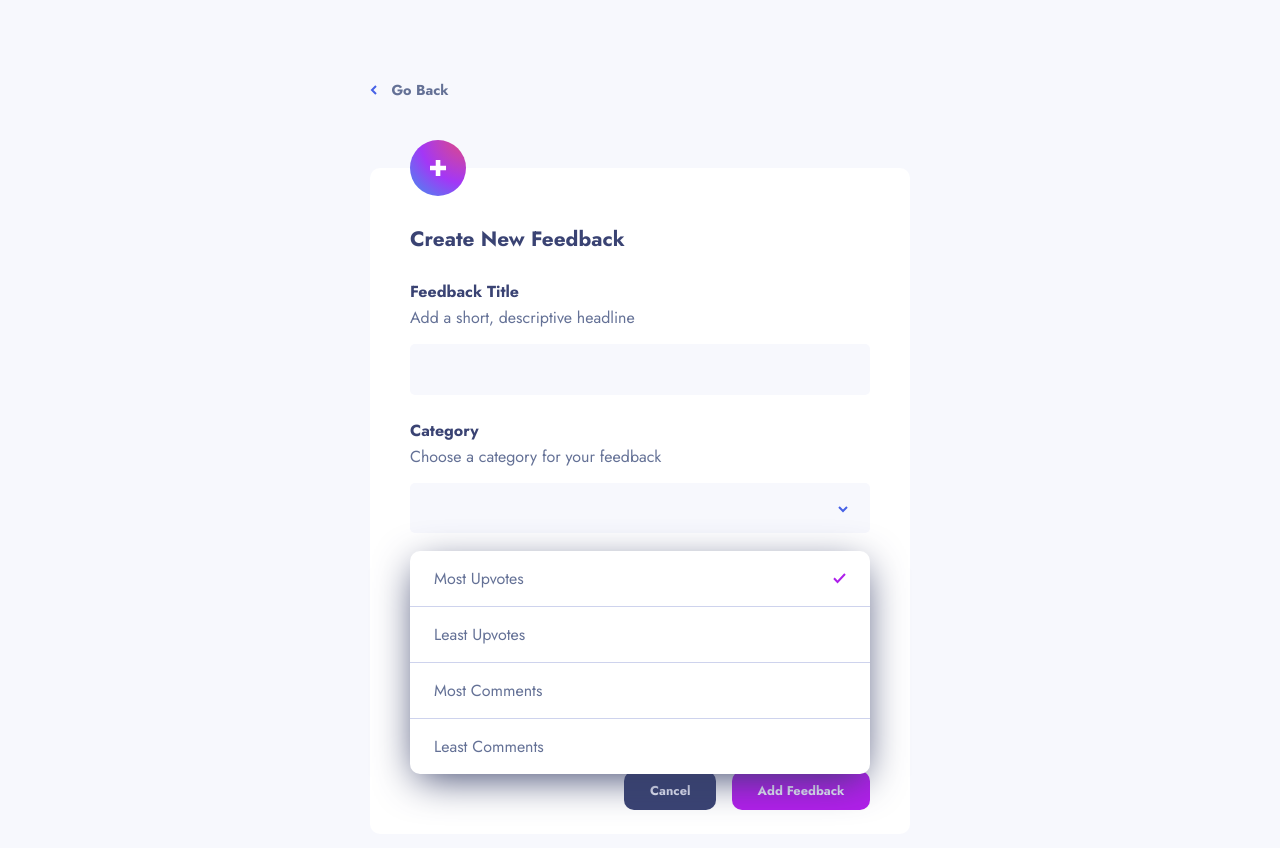
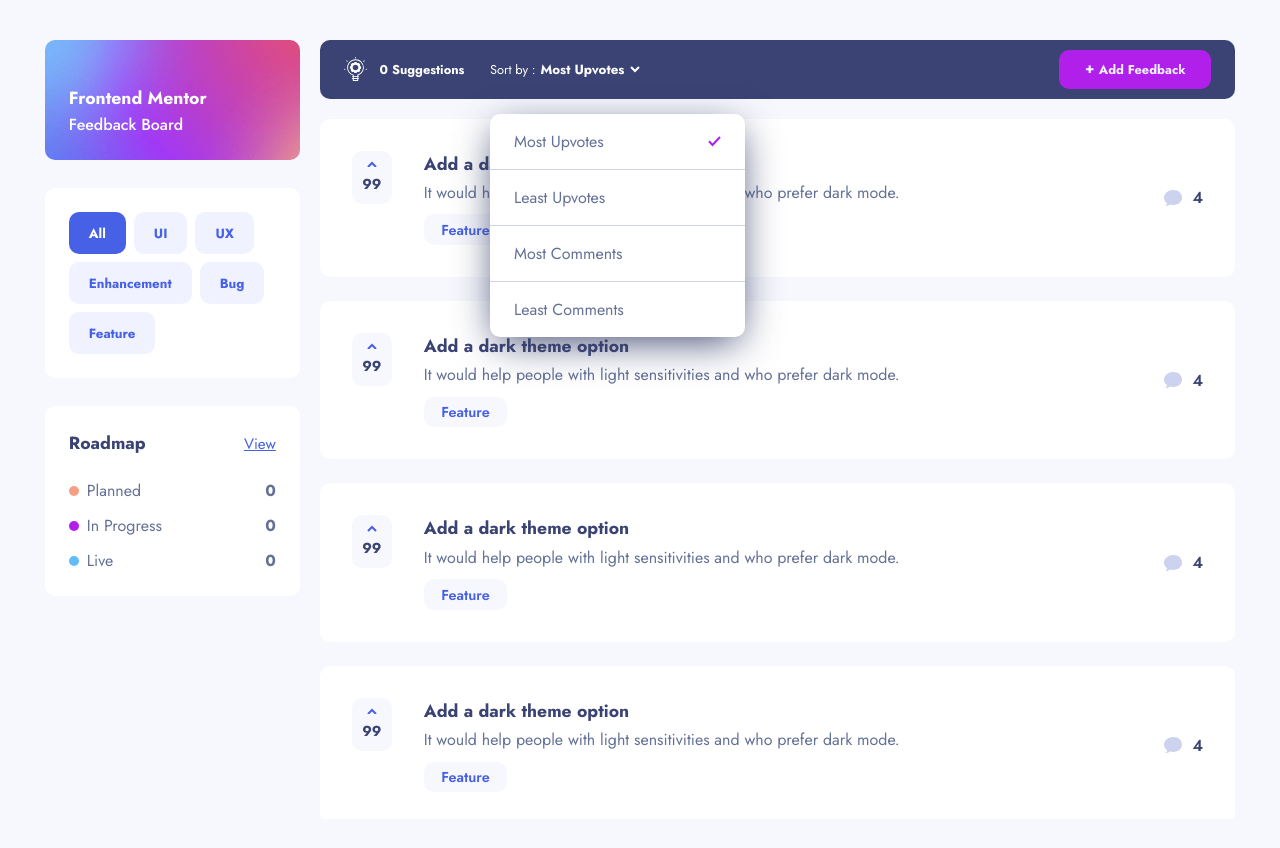
Before and after one commit to Victor-Nyagudi/product-feedback-app-react, a React (Create React App) app: page / in a window 1280 px wide. Shown: the top 848 px of the page. Built offline with nearby package versions, Linux system fonts and the light colour scheme.

Commit message:
Clicking a button in the DropdownMenu now toggles checkmanrk

```diff
--- a/src/App.js
+++ b/src/App.js
@@ -76,8 +76,8 @@
 
   return (
     <>
-      {/* <SuggestionsPage sharedProps={ sharedProps } /> */}
-      <AddEditFeedbackPage sharedProps={ sharedProps } />
+      <SuggestionsPage sharedProps={ sharedProps } />
+      {/* <AddEditFeedbackPage sharedProps={ sharedProps } /> */}
       {/* <FeedbackDetailPage sharedProps={ sharedProps } /> */}
       {/* <RoadMapPage sharedProps={ sharedProps } /> */}
     </>
--- a/src/components/pages/suggestions-page/main/SuggestionsHeader.js
+++ b/src/components/pages/suggestions-page/main/SuggestionsHeader.js
@@ -33,7 +33,14 @@
                             </button>
                         </p>
 
-                        <DropdownMenu />
+                        <DropdownMenu dropdownItems={
+                            [
+                                { buttonText: 'Most Upvotes', isSelected: true },
+                                { buttonText: 'Least Upvotes', isSelected: false },
+                                { buttonText: 'Most Comments', isSelected: false },
+                                { buttonText: 'Least Comments', isSelected: false },
+                            ]
+                        } />
                     </div>
                 </div>
 
--- a/src/components/shared/DropdownMenu.js
+++ b/src/components/shared/DropdownMenu.js
@@ -1,3 +1,6 @@
+import React, { useState } from 'react';
+import { PropTypes } from "prop-types";
+
 import DropdownMenuItem from "./DropdownMenuItem";
 
 /*
@@ -5,21 +8,42 @@
     ? of SuggestionsPage and what goes into the input fields in
     ? AddEditFeedbackPage that require a dropdown menu
 */
-function DropdownMenu() {
+function DropdownMenu({ dropdownItems }) {
+    const [items, setItems] = useState(dropdownItems);
+
+    function changeSelectedButton(index) {
+        const updatedDropdownItems = items.map((item, i) =>
+            {
+                if (i === index)
+                    return ({ buttonText: item.buttonText, isSelected: true });
+
+                else
+                    return ({ buttonText: item.buttonText, isSelected: false });
+            }
+        );
+
+        setItems(updatedDropdownItems);
+    }
+
+    console.log(items);
+
     return (
         <ul className="dropdown-menu">
-            <DropdownMenuItem
-                isSelected={ true }
-                buttonText={ 'Most Upvotes' }
-            />
-
-            <DropdownMenuItem buttonText={ 'Least Upvotes' } />
-
-            <DropdownMenuItem buttonText={ 'Most Comments' } />
-
-            <DropdownMenuItem buttonText={ 'Least Comments' } />
+            {
+                items.map((item, index) =>
+                    <DropdownMenuItem
+                        key={ index }
+                        buttonText={ item.buttonText }
+                        isSelected={ item.isSelected }
+                        index={ index }
+                        setActive={ changeSelectedButton }
+                    />
+                )
+            }
         </ul>
     );
 }
 
+DropdownMenu.propTypes = { dropdownItems: PropTypes.arrayOf(PropTypes.object) };
+
 export default DropdownMenu;
--- a/src/components/shared/DropdownMenuItem.js
+++ b/src/components/shared/DropdownMenuItem.js
@@ -1,9 +1,12 @@
 import { PropTypes } from "prop-types";
 
-function DropdownMenuItem({ isSelected, buttonText }) {
+function DropdownMenuItem({ isSelected, buttonText, setActive, index }) {
     return (
         <li className="dropdown-menu__item">
-            <button className={ isSelected ? 'dropdown-menu__button--active button' : 'dropdown-menu__button button' }>
+            <button
+                className={ isSelected ? 'dropdown-menu__button--active button' : 'dropdown-menu__button button' }
+                onClick={ () => setActive(index) }
+            >
                 <span className="dropdown-menu__button-text">
                     { buttonText }
                 </span>
```
